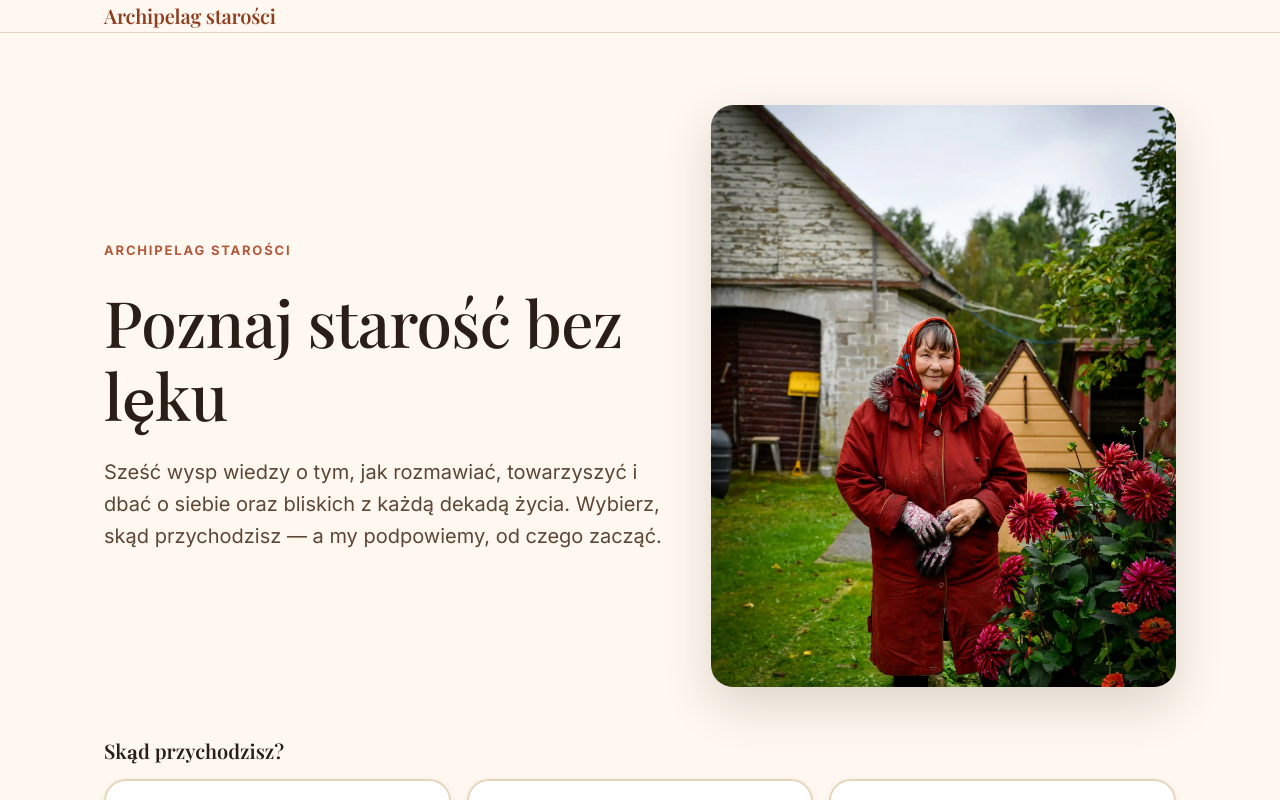
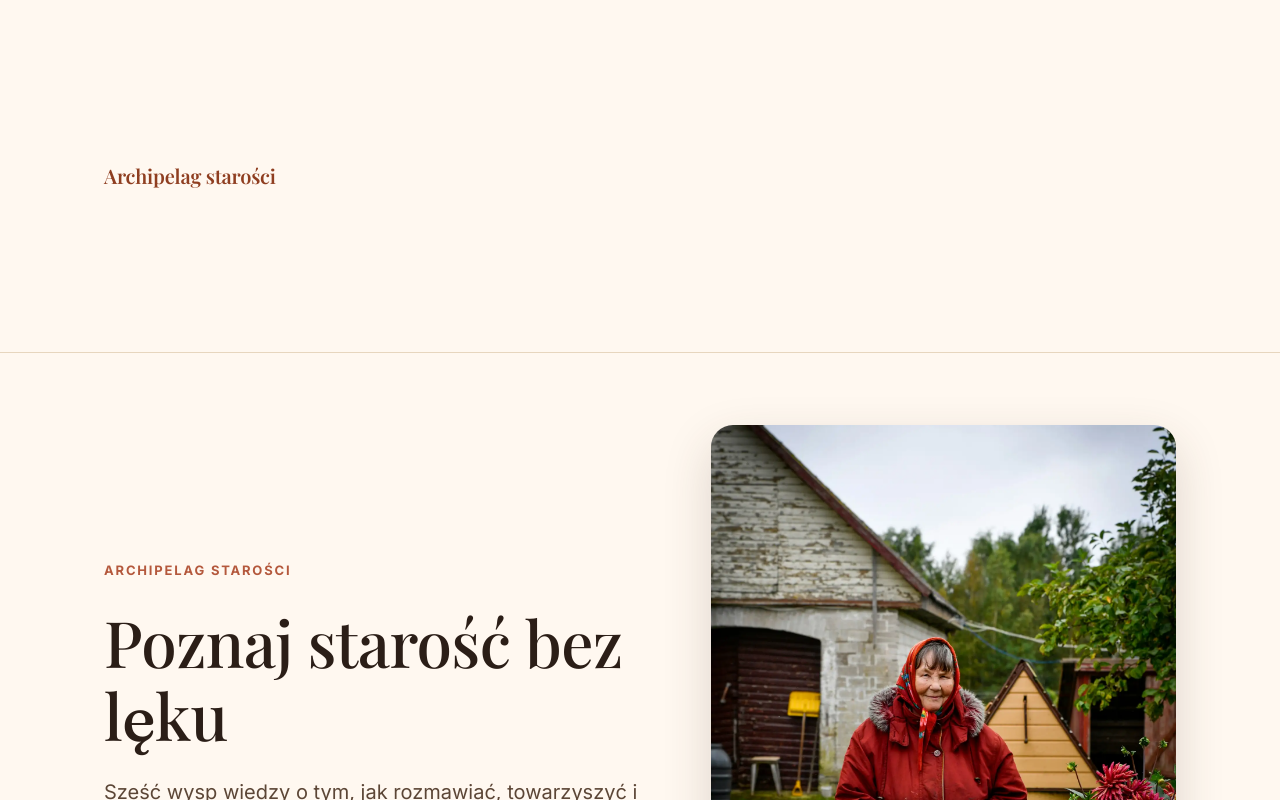
Before and after one commit to michalinamusielik/vibecoding_championship, a React (Vite) app: page / in a window 1280 px wide. Shown: the top 800 px of the page. Built offline with nearby package versions, Linux system fonts and the light colour scheme.

Commit message:
style: move header padding from site-header to site-header__brand
Agent-Id: agent-5276dd57-fa69-4059-ba99-925d132e9081
Linked-Note-Id: 3c032062-a700-4d47-ba0a-3c94b48ab1af

```diff
--- a/src/styles/components.css
+++ b/src/styles/components.css
@@ -40,8 +40,6 @@ body {
   align-items: center;
   justify-content: space-between;
   gap: var(--space-4);
-  padding-top: var(--space-20);
-  padding-bottom: var(--space-20);
 }
 .site-header__brand {
   font-family: var(--font-display);
@@ -50,6 +48,8 @@ body {
   color: var(--color-rust);
   letter-spacing: -0.01em;
   text-decoration: none;
+  padding-top: var(--space-20);
+  padding-bottom: var(--space-20);
 }
 .site-header__brand:hover {
   color: var(--color-brown);
```
